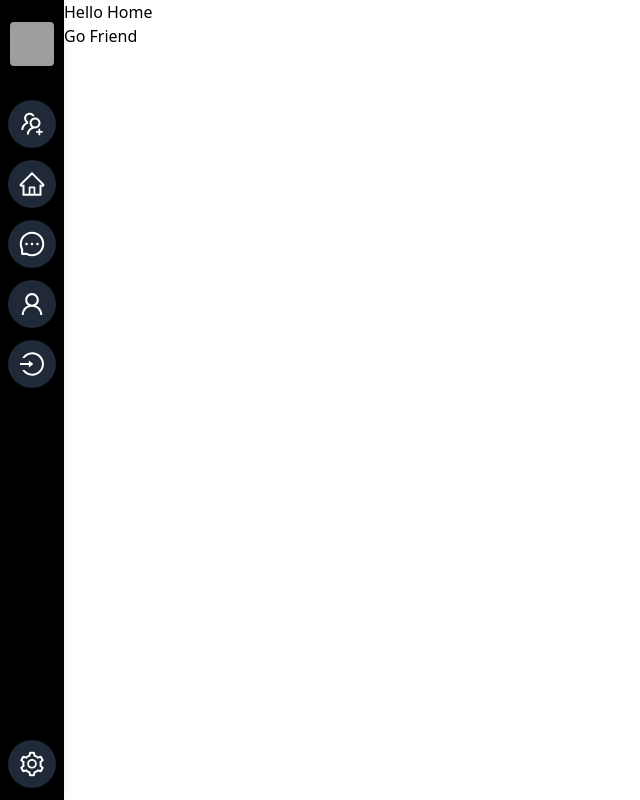
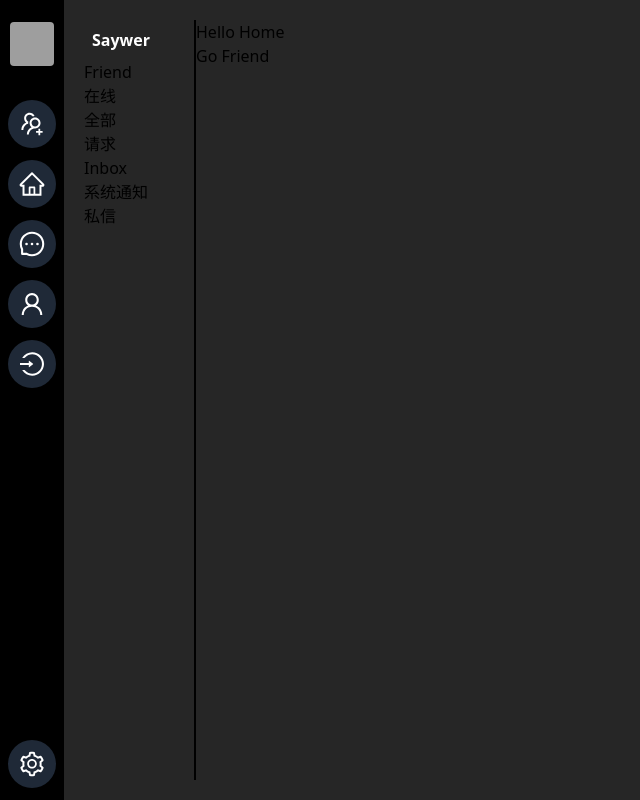
Before and after one commit to windbelike/Wind-IM, a Next.js app: page /home in a window 1280 px wide. Shown: the whole page, without its empty margins (0-640 px from the left). Built offline with nearby package versions, Linux system fonts and the light colour scheme; grey boxes are pictures that could not be loaded.

Commit message:
home sidebar

```diff
--- /dev/null
+++ b/src/pages/home/HomeSideBar.jsx
@@ -0,0 +1,25 @@
+
+export default function HomeSideBar () {
+  return (
+    <>
+      <div className="flex flex-col h-full w-28 border-r-2 border-solid border-r-black">
+        <div className="m-2"><p className="text-white font-bold">Saywer</p></div>
+        <div>
+          <p>Friend</p>
+          <div>
+            <div>在线</div>
+            <div>全部</div>
+            <div>请求</div>
+          </div>
+        </div>
+        <div>
+          <p>Inbox</p>
+          <div>
+            <div>系统通知</div>
+            <div>私信</div>
+          </div>
+        </div>
+      </div>
+    </>
+  )
+}
--- a/src/pages/home/index.jsx
+++ b/src/pages/home/index.jsx
@@ -1,17 +1,28 @@
 import { useState } from 'react'
 import Link from 'next/link'
+import HomeSideBar from 'src/pages/home/homeSideBar'
 
 export default function Home ({ children }) {
   const active = true
   return (
   // <h1 className="{active? friend-active : ''} text-white">Hello Friend</h1>
-
-    <>
-      <h1>Hello Home</h1>
-      <Link href='/home/friend' >
-        <button>Go Friend</button>
-      </Link>
-      {children}
-    </>
+    <HomeDashboard>
+      <div>
+        <h1>Hello Home</h1>
+        <Link href='/home/friend' >
+          <button>Go Friend</button>
+        </Link>
+        {children}
+      </div>
+    </HomeDashboard>
   )
 }
+
+function HomeDashboard ({ children }) {
+  return (
+    <div className='h-full p-5 bg-neutral-800 flex felx-col'>
+      <HomeSideBar />
+      {children}
+    </div>
+  )
+}
```
